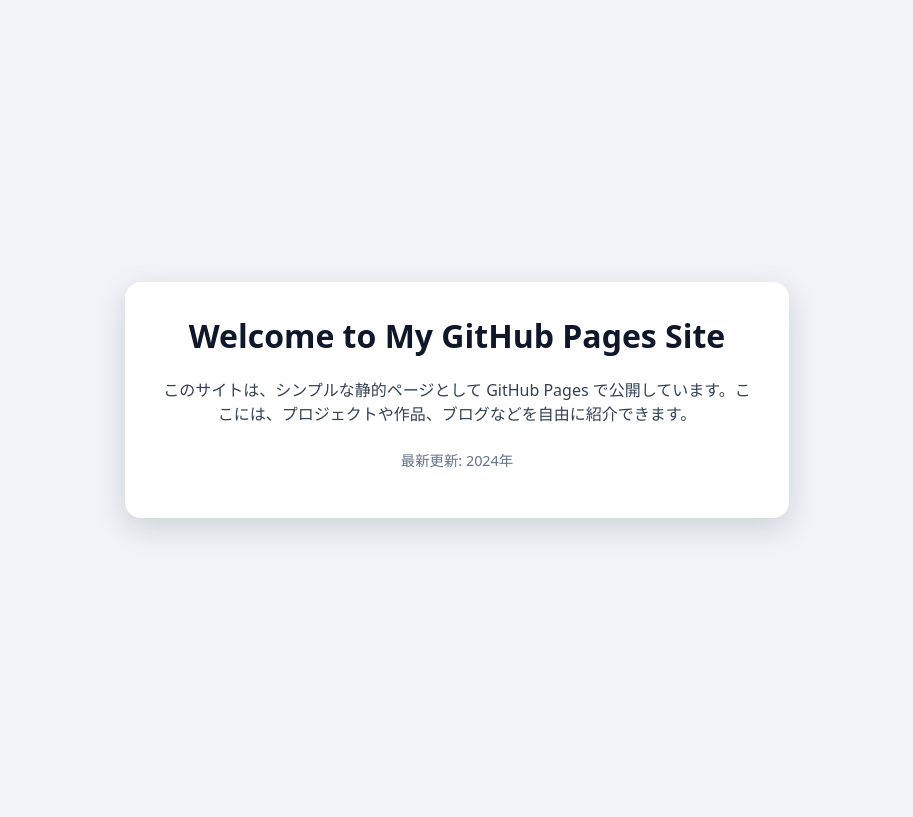
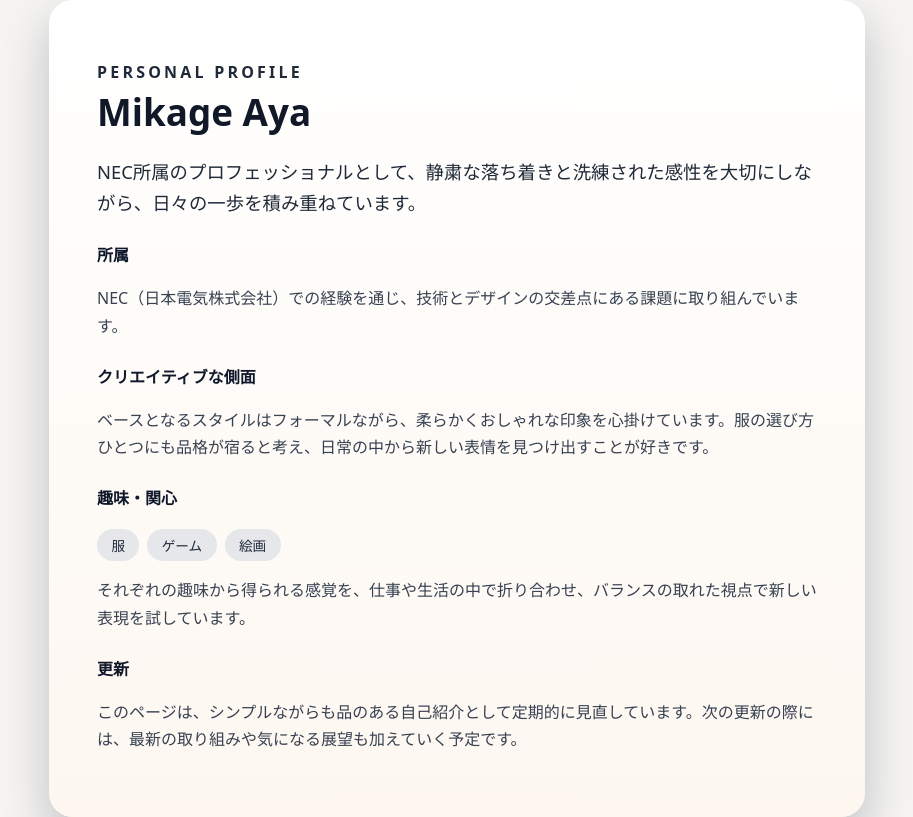
Before and after one commit to MiMikiiz/mikagewebsite, a plain HTML site: page index.html in a window 1280 px wide. Shown: the whole page, without its empty margins (183-1096 px from the left). Drawn offline with Linux system fonts and the light colour scheme.

Commit message:
Craft personal introduction page

```diff
--- a/index.html
+++ b/index.html
@@ -3,45 +3,102 @@
 <head>
   <meta charset="UTF-8">
   <meta name="viewport" content="width=device-width, initial-scale=1.0">
-  <title>私のWebページ</title>
+  <title>Mikage Aya | NEC所属のページ</title>
   <style>
     body {
       font-family: system-ui, -apple-system, BlinkMacSystemFont, "Segoe UI", sans-serif;
       margin: 0;
       min-height: 100vh;
-      background: #f0f4f8;
+      background: #f5f4f2;
       display: flex;
       align-items: center;
       justify-content: center;
     }
     main {
-      padding: 2rem;
-      border-radius: 1rem;
-      background: white;
-      box-shadow: 0 10px 30px rgba(15, 23, 42, 0.15);
-      max-width: 600px;
-      text-align: center;
+      padding: 3rem;
+      border-radius: 1.5rem;
+      background: linear-gradient(180deg, #ffffff 0%, #fdf7f0 100%);
+      box-shadow: 0 20px 45px rgba(30, 41, 59, 0.25);
+      max-width: 720px;
+      text-align: left;
     }
     h1 {
       margin-top: 0;
+      margin-bottom: 0.5rem;
+      color: #111827;
+      font-size: 2.3rem;
+    }
+    h2 {
+      margin-bottom: 0.25rem;
+      color: #1f2937;
+      font-size: 1rem;
+      letter-spacing: 0.2em;
+      text-transform: uppercase;
+    }
+    p {
+      color: #374151;
+      line-height: 1.7;
+      margin-bottom: 1rem;
+    }
+    .section {
+      margin-top: 1.5rem;
+    }
+    .label {
+      font-weight: bold;
       color: #0f172a;
     }
-    p {
-      color: #334155;
-      line-height: 1.5;
+    .lead {
+      margin-bottom: 1.5rem;
+      font-size: 1.15rem;
+      color: #1f2937;
     }
-    .meta {
-      margin-top: 1.5rem;
-      font-size: 0.9rem;
-      color: #64748b;
+    .tag-list {
+      list-style: none;
+      padding: 0;
+      margin: 0.5rem 0 0;
+      display: flex;
+      flex-wrap: wrap;
+      gap: 0.5rem;
+    }
+    .tag {
+      padding: 0.4rem 0.9rem;
+      border-radius: 999px;
+      background: #e5e7eb;
+      color: #1f2937;
+      font-size: 0.85rem;
     }
   </style>
 </head>
 <body>
   <main>
-    <h1>Welcome to My GitHub Pages Site</h1>
-    <p>このサイトは、シンプルな静的ページとして GitHub Pages で公開しています。ここには、プロジェクトや作品、ブログなどを自由に紹介できます。</p>
-    <p class="meta">最新更新: 2024年</p>
+    <h2>Personal Profile</h2>
+    <h1>Mikage Aya</h1>
+    <p class="lead">NEC所属のプロフェッショナルとして、静粛な落ち着きと洗練された感性を大切にしながら、日々の一歩を積み重ねています。</p>
+
+    <div class="section">
+      <p class="label">所属</p>
+      <p>NEC（日本電気株式会社）での経験を通じ、技術とデザインの交差点にある課題に取り組んでいます。</p>
+    </div>
+
+    <div class="section">
+      <p class="label">クリエイティブな側面</p>
+      <p>ベースとなるスタイルはフォーマルながら、柔らかくおしゃれな印象を心掛けています。服の選び方ひとつにも品格が宿ると考え、日常の中から新しい表情を見つけ出すことが好きです。</p>
+    </div>
+
+    <div class="section">
+      <p class="label">趣味・関心</p>
+      <ul class="tag-list">
+        <li class="tag">服</li>
+        <li class="tag">ゲーム</li>
+        <li class="tag">絵画</li>
+      </ul>
+      <p>それぞれの趣味から得られる感覚を、仕事や生活の中で折り合わせ、バランスの取れた視点で新しい表現を試しています。</p>
+    </div>
+
+    <div class="section">
+      <p class="label">更新</p>
+      <p>このページは、シンプルながらも品のある自己紹介として定期的に見直しています。次の更新の際には、最新の取り組みや気になる展望も加えていく予定です。</p>
+    </div>
   </main>
 </body>
 </html>
```
